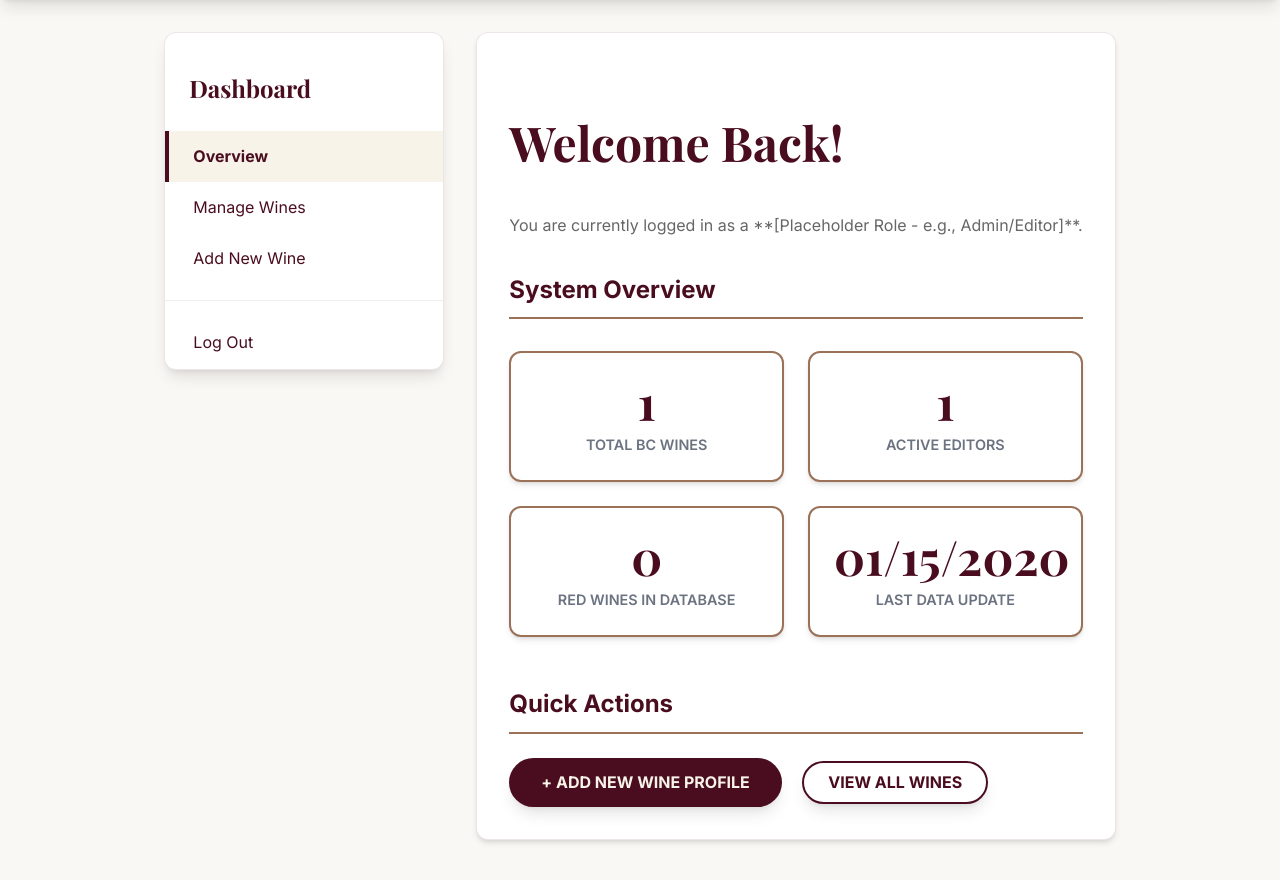
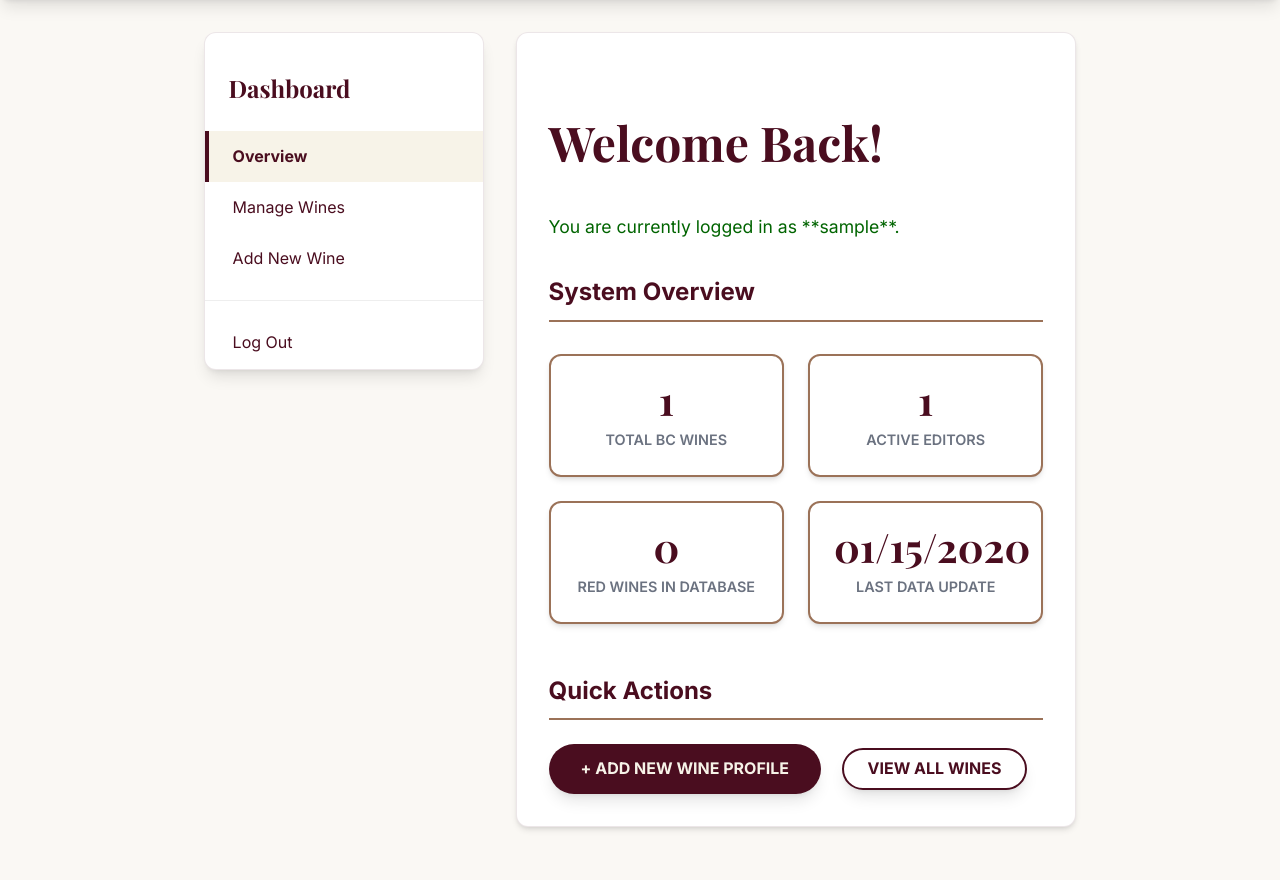
Before and after one commit to lcgraves/bc-wine-recommender, a PHP site: page /bc-wine-recommender/Private/dashboard.php in a window 1280 px wide. Shown: the part 86-966 px from the top of the page. Run offline with PHP 8.4, Linux system fonts and the light colour scheme; the visitor is signed in with stand-in values (Sample User, id 1); tables that the repository leaves empty or names only in its code hold one stand-in row (values such as "Sample post").

Commit message:
Display username on dashboard & style

```diff
--- a/Private/dashboard.php
+++ b/Private/dashboard.php
@@ -14,6 +14,9 @@ $page_title = "Admin Dashboard";
 require_once '../Public/includes/Database.php';
 require 'includes/header_private.php';
 require 'includes/side_nav.php';
+
+// Retrieve stored username for display
+$logged_in_username = $_SESSION['admin_username'] ?? 'Admin';
 
 // --- 1. RETRIEVE DATA FROM DATABASE ---
 
@@ -66,7 +69,7 @@ try {
         <!-- Main Content Area -->
         <section class="main-content">
             <h1 class="recommender-title mb-05">Welcome Back!</h1>
-            <p class="dashboard-welcome-text">You are currently logged in as a **[Placeholder Role - e.g., Admin/Editor]**.</p>
+            <p style="color: darkgreen; font-size: 1.1rem" class="dashboard-welcome-text">You are currently logged in as **<?= html_escape($logged_in_username)?>**.</p>
 
             <h2 class="dashboard-subheader">System Overview</h2>
 
--- a/Public/login.php
+++ b/Public/login.php
@@ -4,6 +4,7 @@
 if (session_status() === PHP_SESSION_NONE) {
     session_start();
 }
+
 $page_title = "Login";
 require_once 'includes/Database.php';
 require 'includes/header.php';
--- a/Public/styles.css
+++ b/Public/styles.css
@@ -487,7 +487,7 @@ body::-webkit-scrollbar-thumb:hover { background: #7c5e47; }
 }
 
 .stat-value {
-    font-size: 3rem;
+    font-size: 2.5rem;
     font-family: var(--font-serif);
     font-weight: 700;
     color: var(--wine-dark);
```
